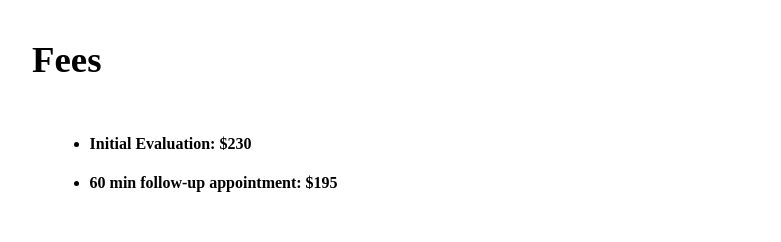
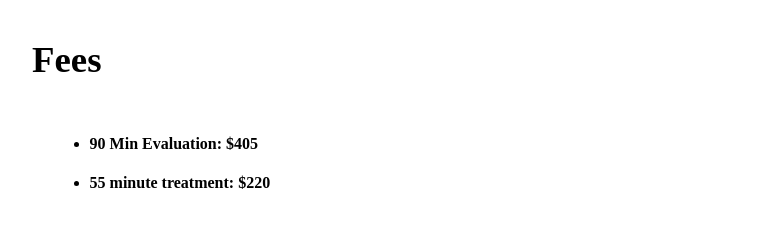
Before and after one commit to pawanbenjamin/mariposa-gatsby, a Gatsby site: page /faq in a window 1280 px wide. Shown: the part 1500-1742 px from the top of the page, without its empty margins (248-1029 px from the left). Built offline with nearby package versions, Linux system fonts and the light colour scheme; Gatsby itself is replaced by a stand-in of ours.

Commit message:
treatment update

```diff
--- a/src/pages/faq.js
+++ b/src/pages/faq.js
@@ -29,10 +29,10 @@ function faq(props) {
           <h1>Fees</h1>
           <ul className="fact-list">
             <li>
-              <h4>Initial Evaluation: $230</h4>
+              <h4>90 Min Evaluation: $405</h4>
             </li>
             <li>
-              <h4>60 min follow-up appointment: $195</h4>
+              <h4>55 minute treatment: $220</h4>
             </li>
           </ul>
           <h4> Accessibility Rates </h4>
```
